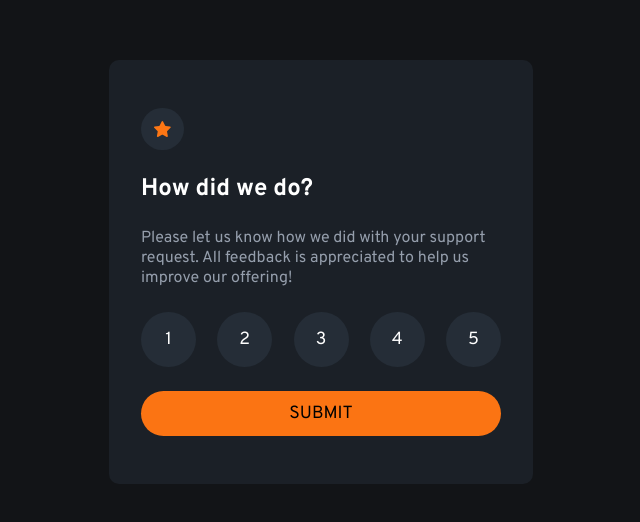
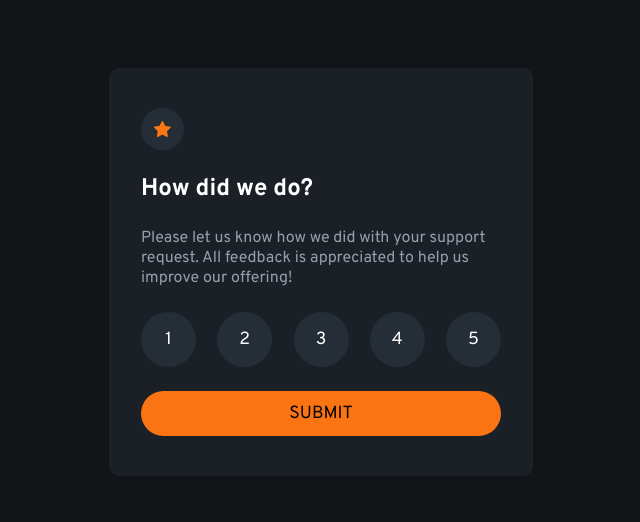
Before and after one commit to MarziaJalili/interactive-rating-component, a plain HTML site: page index.html in a window 1280 px wide. Shown: the part 128-650 px from the top of the page, without its empty margins (319-959 px from the left). Drawn offline with Linux system fonts and the light colour scheme.

Commit message:
changing padding

```diff
--- a/style.css
+++ b/style.css
@@ -34,7 +34,7 @@ body {
 .give-rating,
 .thank-you {
     background-color: var(--Dark-Blue);
-    padding: 3rem 2rem;
+    padding: 2.5rem 2rem;
     display: grid;
     gap: 1.5rem;
     border-radius: 10px;
```
